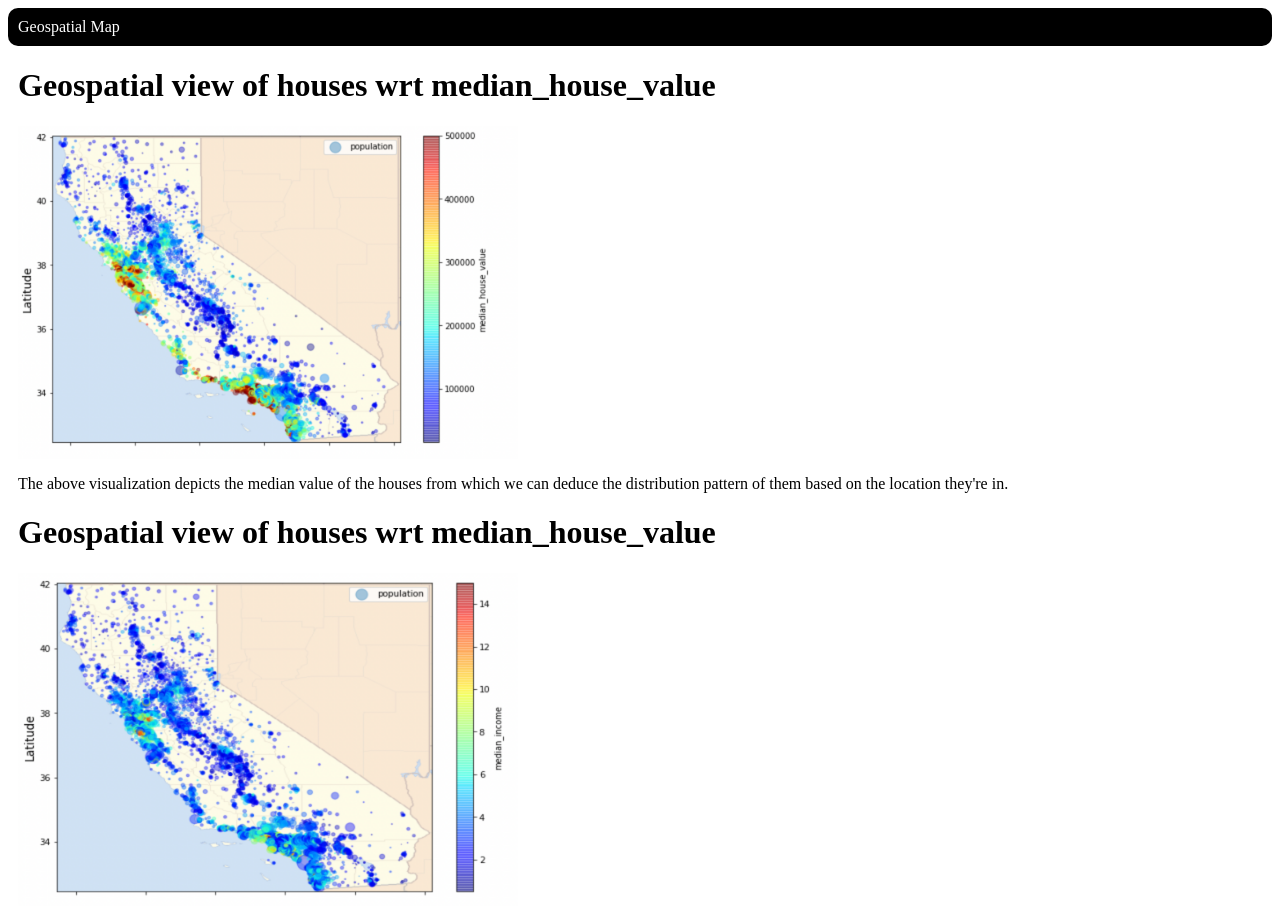
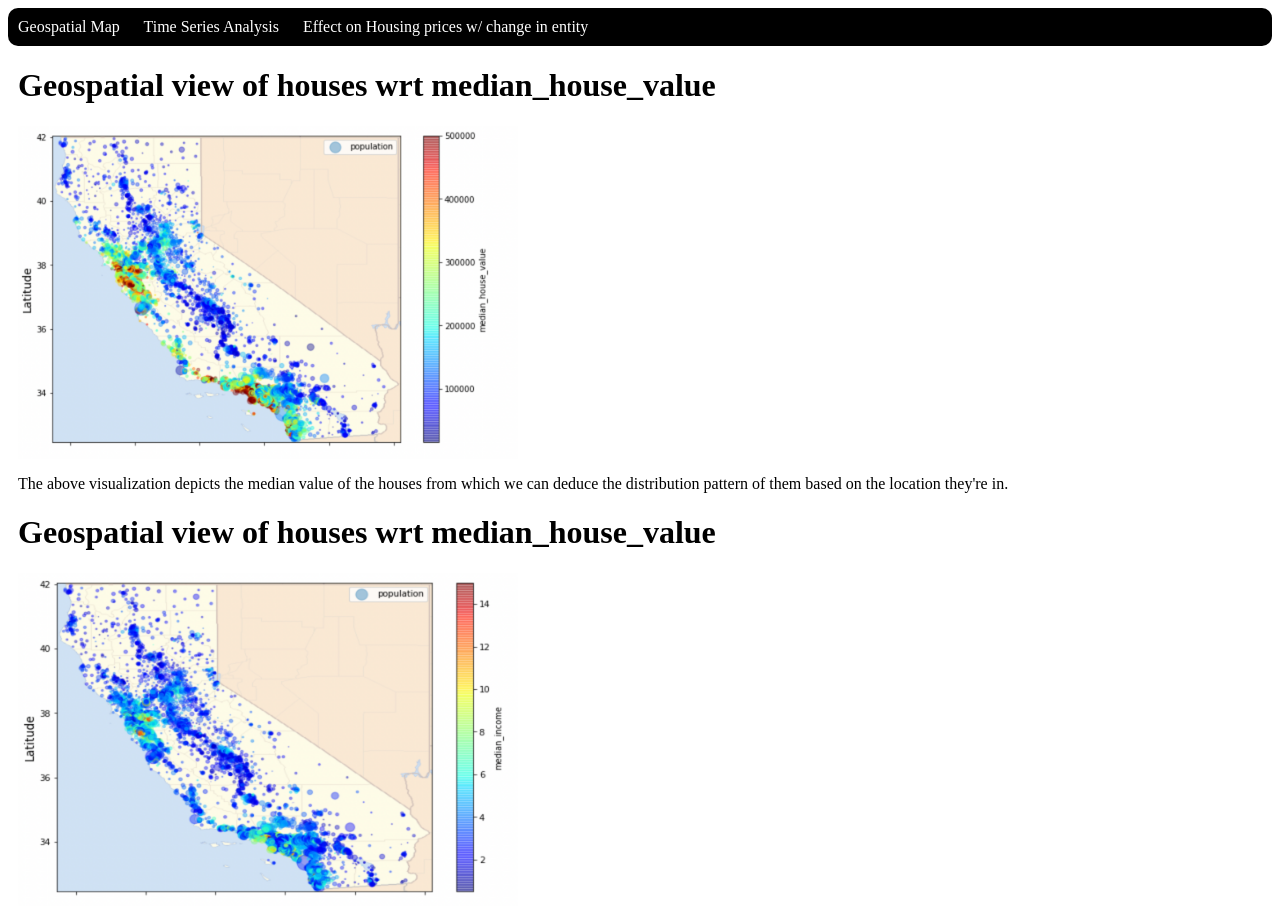
Before and after one commit to anudeep1323/finalProject.github.io, a plain HTML site: page index2.html in a window 1280 px wide. Shown: the top 909 px of the page. Drawn offline with Linux system fonts and the light colour scheme.

Commit message:
Update index2.html

```diff
--- a/index2.html
+++ b/index2.html
@@ -20,6 +20,9 @@
     <div>
       <nav id="nav">
         <a id="link" href="index.html">Geospatial Map</a>
+        <a id="link" href="index1.html">Time Series Analysis</a>
+        <a id="link" href="index2.html"
+
           >Effect on Housing prices w/ change in entity</a
         >
       </nav>
```
